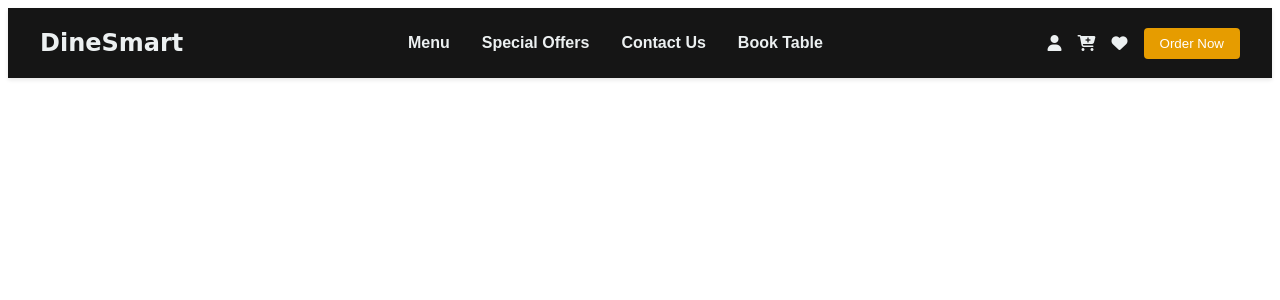
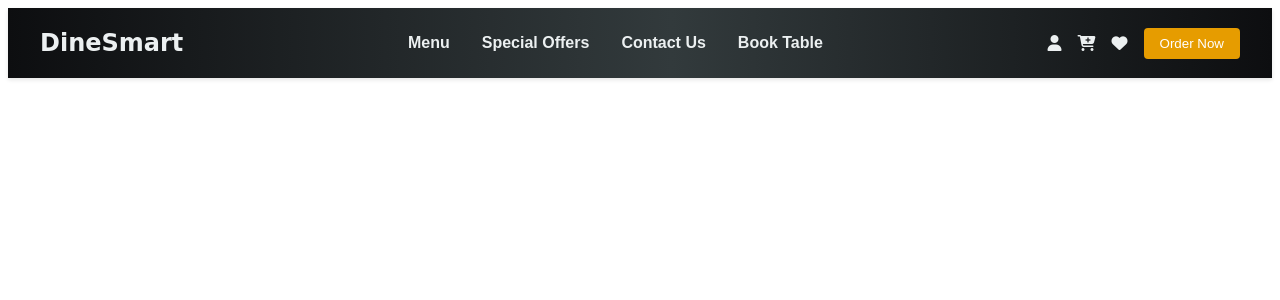
Before and after one commit to Parthib666/WebTech_Summer_2024-25-B-_Final_Project, a PHP site: page /Includes/navbars/navbar.php in a window 1280 px wide. Shown: the top 300 px of the page. Run offline with PHP 8.4, Linux system fonts and the light colour scheme; some libraries are stand-ins or nearby versions.

Commit message:
navbar colour and fonts changed

```diff
--- a/CSS/navbar.css
+++ b/CSS/navbar.css
@@ -1,6 +1,6 @@
 /* Navbar Styles */
 .navbar {
-    background-color: #000000ea;
+    background-color: 0d0e10;
     padding: 0 2rem;
     box-shadow: 0 2px 4px rgba(0,0,0,0.1);
 }
--- a/Includes/navbars/navbar.css
+++ b/Includes/navbars/navbar.css
@@ -1,6 +1,7 @@
 /* Navbar Styles */
 .navbar {
-    background-color: #000000ea;
+    background-color: #0d0e10;
+    background-image: linear-gradient(90deg, #0d0e10 0%, #323a3c 52.5%, #0d0e10 100%);
     padding: 0 2rem;
     box-shadow: 0 2px 4px rgba(0,0,0,0.1);
 }
```
